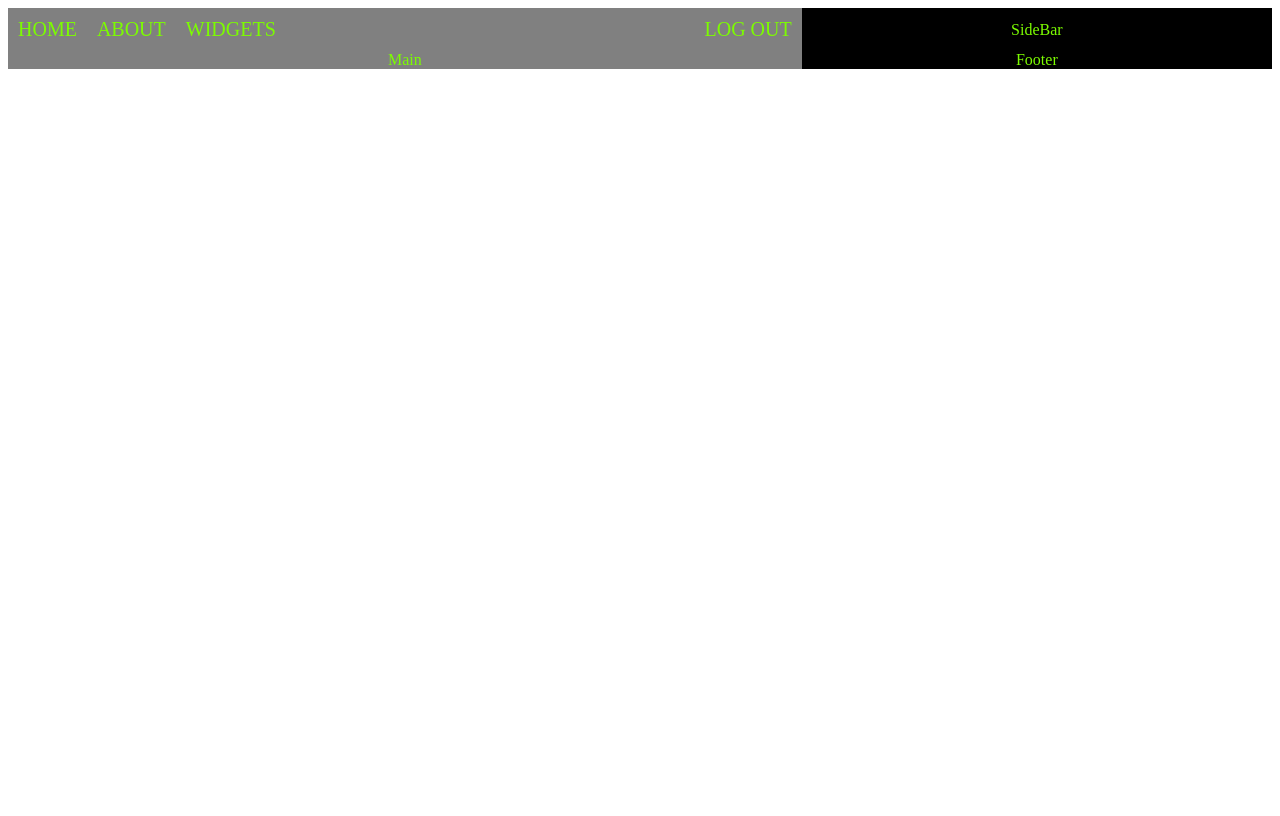
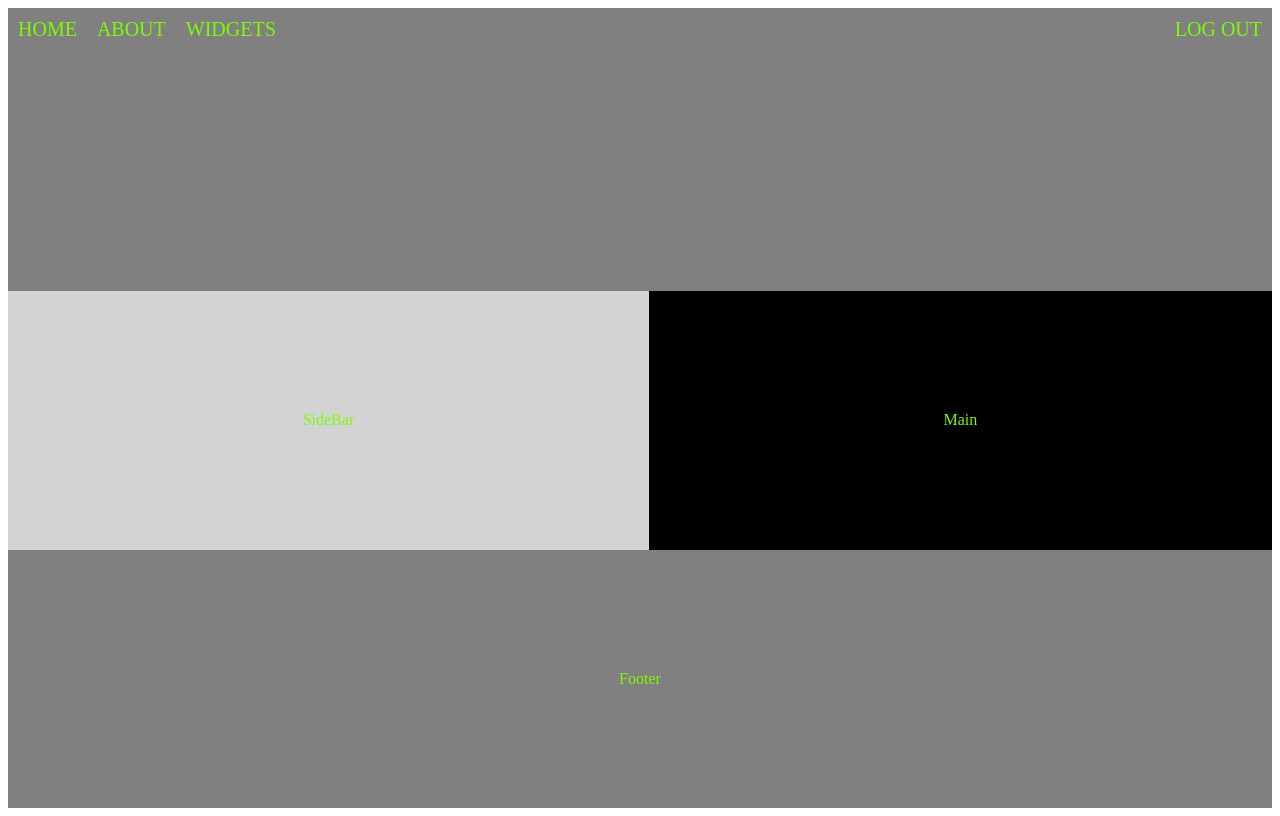
Before and after one commit to AllanMorales94/intro-to-Flexbox-CSS-Grid, a plain HTML site: page index.html in a window 1280 px wide. Drawn offline with Linux system fonts and the light colour scheme.

Commit message:
Define grid template areas, asign grid template areas to elements on the page.

```diff
--- a/css/style.css
+++ b/css/style.css
@@ -1,4 +1,5 @@
 body {
+  height: 100vh;
   display: grid;
   grid-template-areas:
   "navbar navbar"
@@ -10,6 +11,7 @@ nav {
   background-color: grey;
   display: flex;
   justify-content: flex-start;
+  grid-area: navbar;
 }
 
 nav div {
@@ -19,29 +21,32 @@ nav div {
 }
 
 nav div:last-child{
-margin-left: auto;
+  margin-left: auto;
 }
 
 aside {
-  background: black;
+  background: lightgray;
   color: lawngreen;
   display: flex;
   justify-content: center;
   align-items: center;
+  grid-area: aside;
 }
 
 main {
-  background-color: grey;
+  background-color: black;
   color: lawngreen;
   display: flex;
   justify-content: center;
   align-items: center;
+  grid-area: main;
 }
 
 footer {
-  background-color: black;
   display: flex;
+  background-color: grey;
+  color: lawngreen;
   justify-content: center;
   align-items: center;
-  color: lawngreen;
+  grid-area: footer;
 }
```
